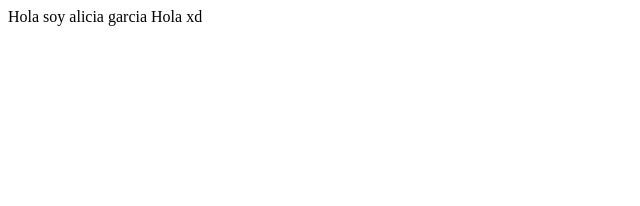
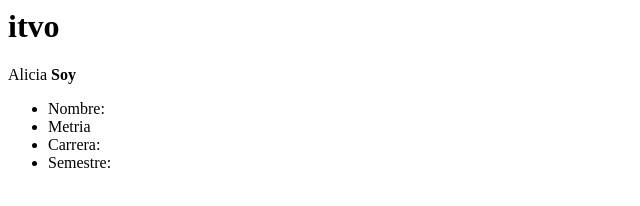
Before and after one commit to I6B-2022/Practica-1, a plain HTML site: page index.html in a window 1280 px wide. Shown: the whole page, without its empty margins (0-640 px from the left). Drawn offline with Linux system fonts and the light colour scheme.

Commit message:
Update index.html
Nuevo ejercicio

```diff
--- a/index.html
+++ b/index.html
@@ -1,2 +1,34 @@
-Hola soy alicia garcia
-Hola xd
+<html>
+    <head>
+    <!---- para hacer comrrntarios--->
+        <title>
+            Wuenas...
+        </title>
+
+    </head>
+    <body>
+    <h1>
+        itvo
+    </h1>
+    <p>
+        Alicia
+        <strong>
+            Soy
+        </strong>
+    </p>
+    <ul>
+        <li>
+            Nombre:
+        </li>
+        <li>
+            Metria
+        </li>
+        <li>
+            Carrera:
+        </li>
+        <li>
+            Semestre:
+        </li>
+    </ul>
+    </body>
+</html>
```
